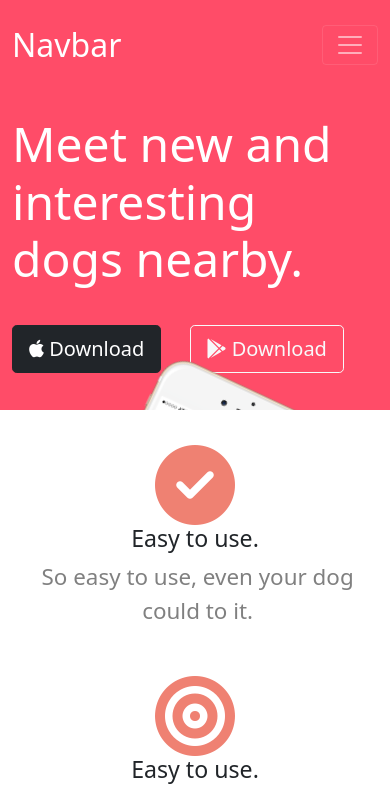
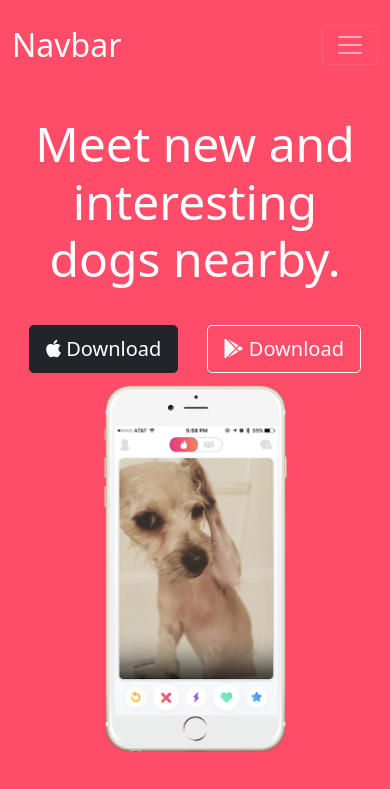
Before and after one commit to hdogukanozkan/tinDog, a plain HTML site: page index.html in a window 390 px wide. Shown: the top 789 px of the page. Drawn offline with nearby package versions, Linux system fonts and the light colour scheme.

Commit message:
Update style.css

```diff
--- a/css/style.css
+++ b/css/style.css
@@ -131,6 +131,21 @@
         width: 15%;
     }
 }
+@media (max-width:820px){
+    .big-header{
+        font-size: 3.2rem;
+    }
+}
+@media (max-width:770px){
+    .title-body{
+        text-align: center;
+    }
+    .iphone{
+        position: static;
+        transform: rotate(0deg);
+        margin-top: 3%;
+    }
+}
 @media (max-width:650px){
     .testimonial-image{
         width: 20%;
```
